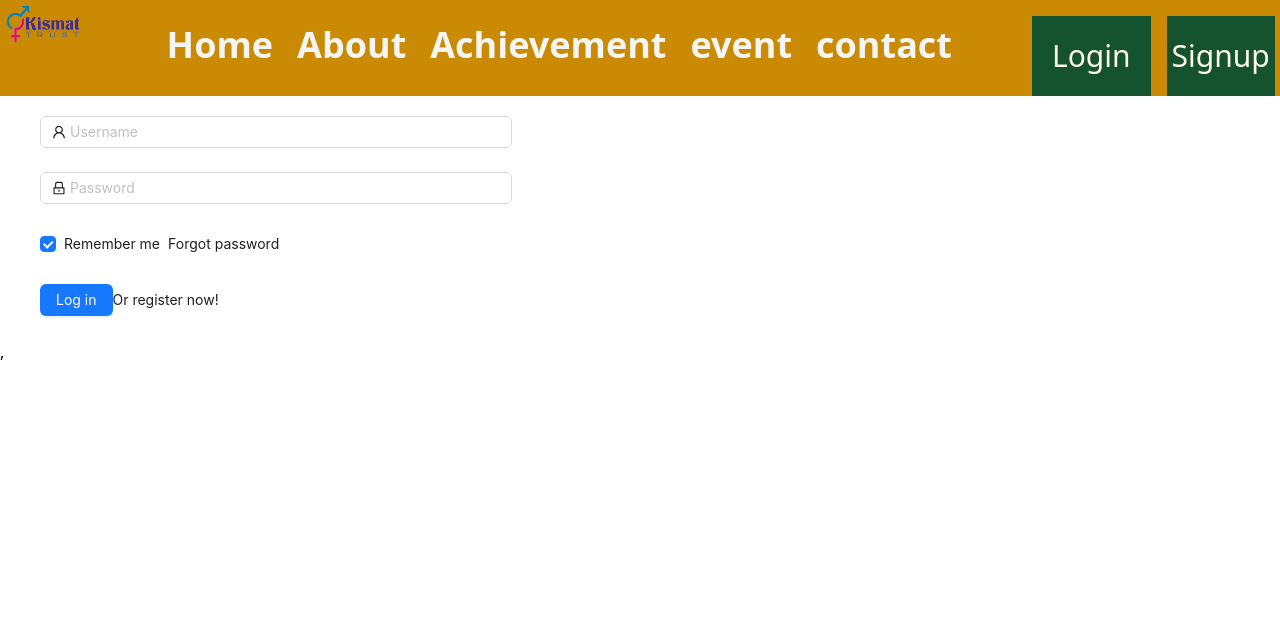
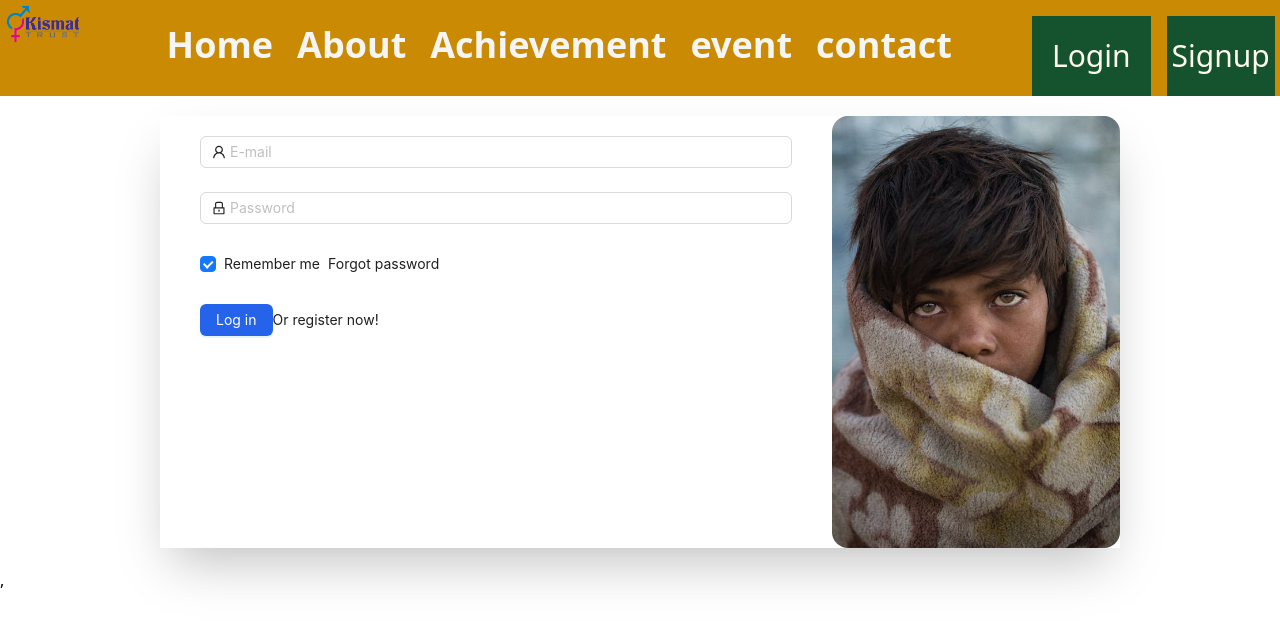
Before and after one commit to KISMAT1234/Donationproject, a React (Vite) app in the folder frontreact/: page /login-form in a window 1280 px wide. Shown: the top 622 px of the page. Built offline with nearby package versions, Linux system fonts and the light colour scheme.

Commit message:
error and token set

```diff
--- a/frontreact/src/components/beforelogin/Login.jsx
+++ b/frontreact/src/components/beforelogin/Login.jsx
@@ -1,15 +1,26 @@
 
 import Nav from "./Navbar"
 import axiosUrl from "../url/Axiosurl";
-import React from 'react';
+import React,{useState} from 'react';
 import { LockOutlined, UserOutlined } from '@ant-design/icons';
 import { Button, Checkbox, Form, Input } from 'antd';
+import login from "../image/login.jpeg"
 const App = () => {
 
   const onFinish = (values) => {
+
+
     console.log('Received values of form: ', values);
     axiosUrl.post("/login",values).then((response)=>{
-      console.log(response.data.token);
+      // console.log(response.data.notfound);
+      if(response.data.notfound){
+        console.log(response.data.notfound)
+        alert(response.data.notfound)
+      }else{
+        localStorage.setItem("token",response.data.token);
+        window.location.href="/Mainpage";
+      }
+
     }).catch((err)=>{
       console.log(err)
     })
@@ -17,9 +28,10 @@ const App = () => {
   return (
     <>
     <Nav/>
+    <div className="mx-10 md:mx-40  my-5 flex shadow-[rgba(0,_0,_0,_0.25)_0px_25px_50px_-12px]">
       <Form
         name="normal_login"
-      className="login-form pr-[60%] pl-10 mt-5"
+        className="w-[70%] login-form  px-10 mt-5"
         initialValues={{
           remember: true,
         }}
@@ -34,7 +46,8 @@ const App = () => {
             },
           ]}
         >
-        <Input prefix={<UserOutlined className="site-form-item-icon" />} placeholder="Username" />
+
+          <Input prefix={<UserOutlined className="site-form-item-icon" />} placeholder="E-mail" />
         </Form.Item>
         <Form.Item
           name="password"
@@ -62,12 +75,18 @@ const App = () => {
         </Form.Item>
 
         <Form.Item>
-        <Button type="primary" htmlType="submit" className="login-form-button">
+          <Button type="primary" htmlType="submit" className="bg-blue-600 login-form-button">
             Log in
           </Button>
           Or <a href="">register now!</a>
         </Form.Item>
       </Form>
+
+      <div className="w-[30%]" >
+        <img src={login} className=" rounded-2xl"/>
+      </div>
+
+    </div>
     </>
   );
 };
```
Lines whose indentation alone changed are shown as unchanged.
